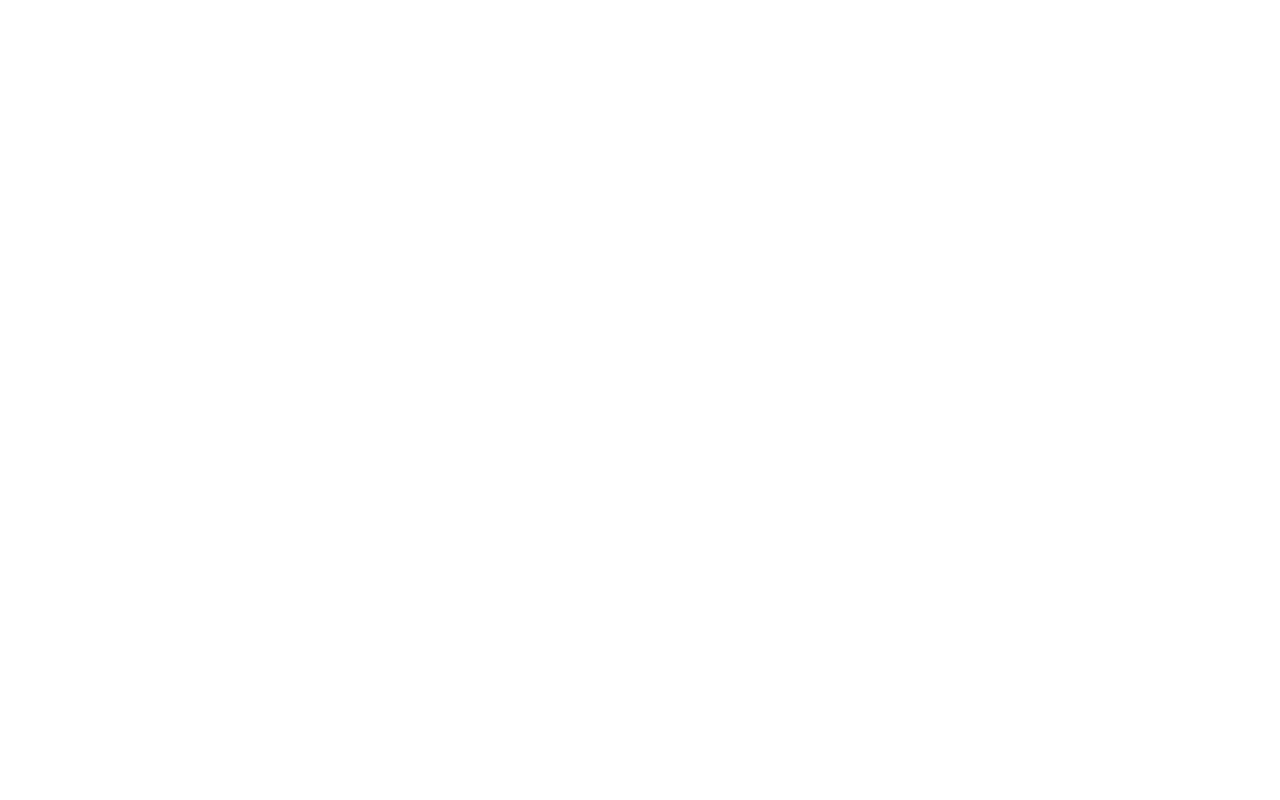
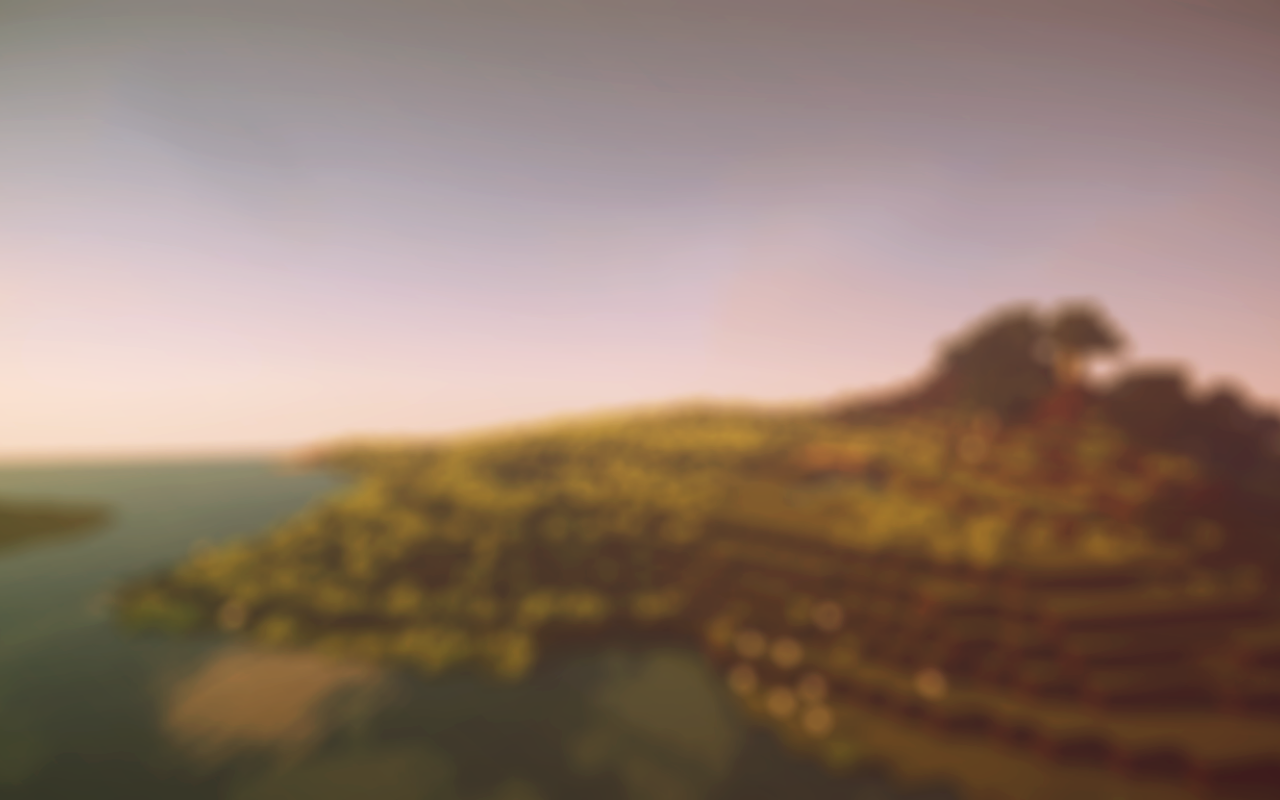
Before and after one commit to RemixFusion/MegaCraft-Donation-Portal, a plain HTML site: page index.html in a window 1280 px wide. Drawn offline with Linux system fonts and the light colour scheme.

Commit message:
Update styles.css
Fix image path

```diff
--- a/css/styles.css
+++ b/css/styles.css
@@ -1,5 +1,5 @@
 html {
-  background: url(images/background.png) no-repeat center center fixed;
+  background: url(../images/background.png) no-repeat center center fixed;
   -webkit-background-size: cover;
   -moz-background-size: cover;
   -o-background-size: cover;
```
